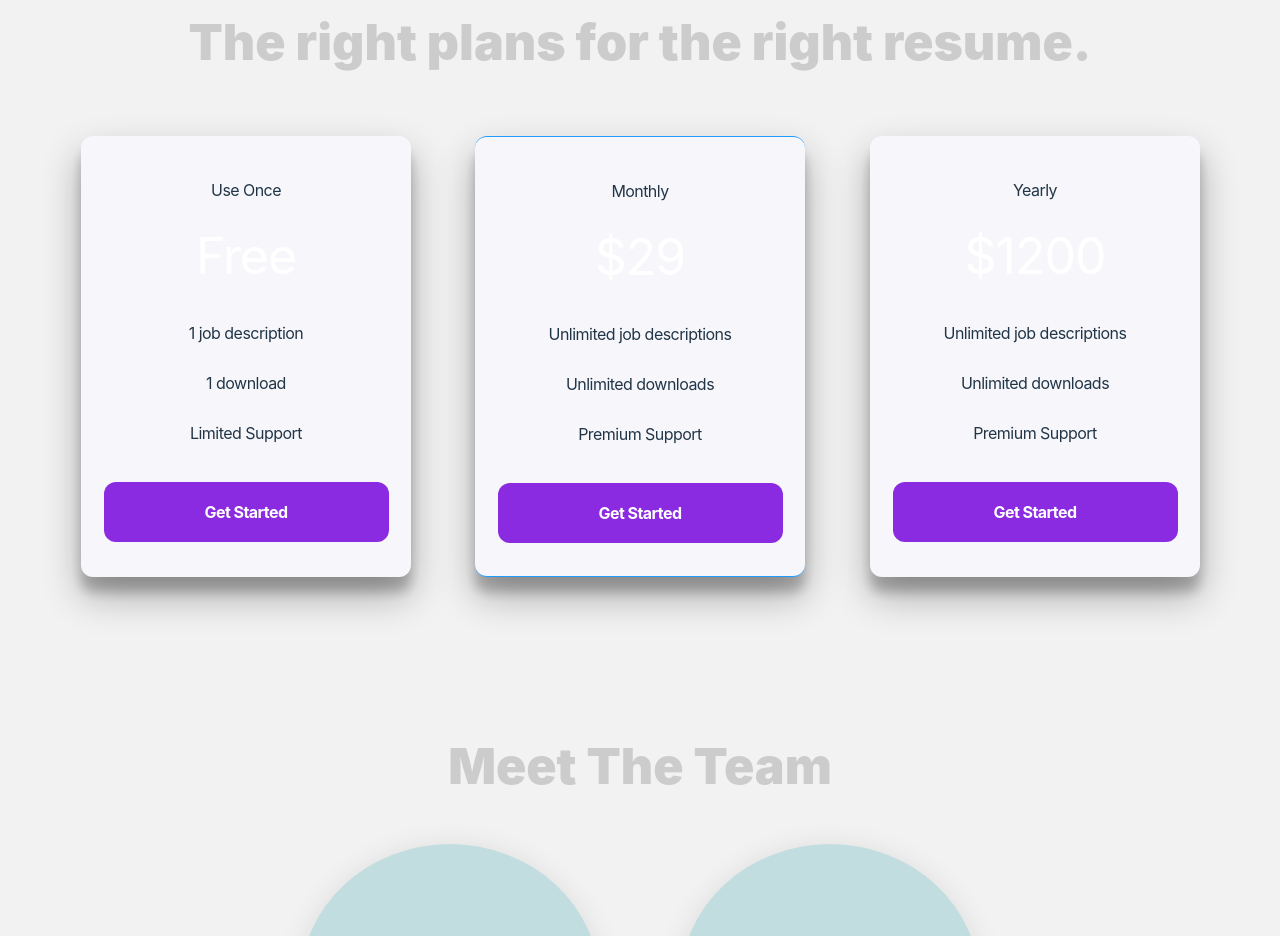
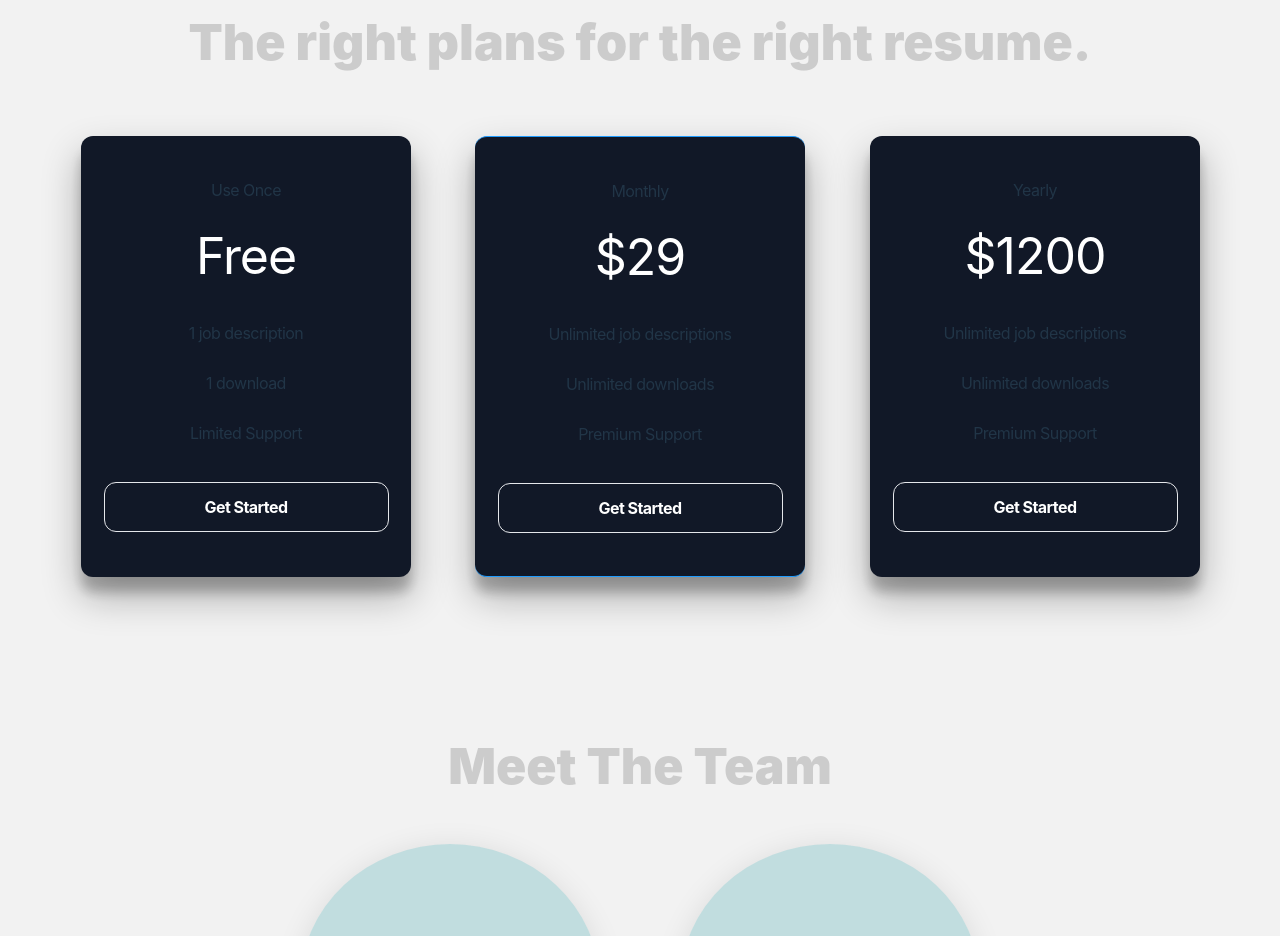
Before and after one commit to sefeoluwa/matcher, a React (Vite) app: page / in a window 1280 px wide. Shown: the part 2220-3156 px from the top of the page. Built offline with nearby package versions, Linux system fonts and the light colour scheme; grey boxes are pictures that could not be loaded.

Commit message:
chnaged pricing card design

```diff
--- a/src/components/Pricing.jsx
+++ b/src/components/Pricing.jsx
@@ -36,16 +36,16 @@ useEffect (() => {
             <div
           data-aos="flip-up"
           data-aos-duration="2000"
-          className='pricingCard w-[330px] h-[441px] bg-[#F7F7FB] p-[1vw] rounded-xl flex flex-col items-center pt-10 '
+          className='pricingCard  w-[330px] h-[441px] bg-gray-900 p-[1vw] rounded-xl flex flex-col items-center pt-10 '
           >
             <p className='text[18px] leading-[28px] tracking-[-0.56px] pb-6'>{plan.title}</p>
             <h3 className='text-white text-[50px] leading-[56px] tracking-[-1.03px] pb-6'>{plan.price}</h3>
             <ul className='flex flex-col'>
             {plan.specs.map((spec) => (
-            <li key={spec} className='text-[#CFD4D43] text[17px] leading-[50px] tracking-[-0.53px] text-center'>{spec}</li>
+            <li key={spec} className='text-[#CFD4D43] text[17px] leading-[50px] tracking-[-0.53px] text-center cursor-default'>{spec}</li>
           ))}
             </ul>
-            <button className='text-white bg-secondary w-[285px] h-[60px] text[18px] leading-[28px] tracking-[-0.56px] font-bold rounded-[12px] mt-6' >{plan.button}</button>
+            <button className='text-white border-[1px] border-opacity-50 w-[285px] h-[50px] text[18px] leading-[28px] tracking-[-0.56px] font-bold rounded-[12px] mt-6 hover:bg-secondary hover:border-none' >{plan.button}</button>
           </div>
           </div>
         ))}
```
